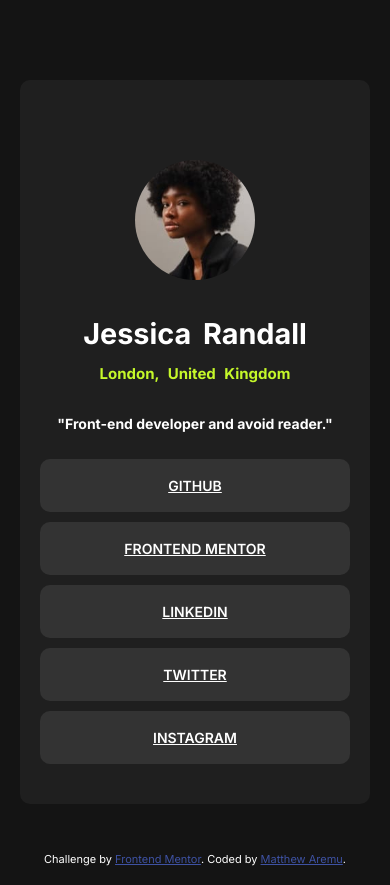
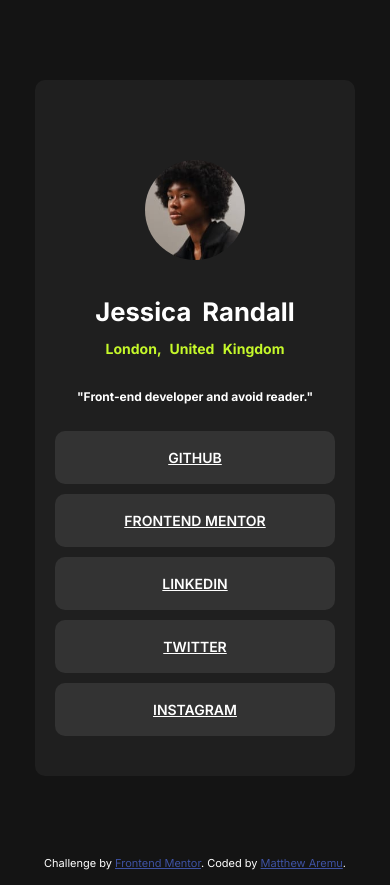
Before and after one commit to aremumatthew/social-profile, a plain HTML site: page index.html in a window 390 px wide. Drawn offline with Linux system fonts and the light colour scheme.

Commit message:
editing mobile design

```diff
--- a/styles.css
+++ b/styles.css
@@ -74,9 +74,59 @@ main{
   display: flex;
   flex-direction: column;
   align-items: center;
-  width: 350px;
   border-radius: 10px;
-  margin: 5rem 2rem 3rem 2rem;
+  width :350px;
+  margin: 5rem 2rem;
   background-color:  hsl(0, 0%, 12%);
 }
 }
+@media(max-width:400px){
+
+main{
+  display: flex;
+  flex-direction: column;
+  align-items: center;
+  border-radius: 10px;
+  width :320px;
+  margin: 5rem 2rem;
+  background-color:  hsl(0, 0%, 12%);
+}
+.links{
+  text-align: center;
+  background-color: hsl(0, 0%, 20%);
+  color: hsl(0, 0%, 100%);
+  margin-bottom: 10px;
+  width: 280px;
+  font-size: 14px;
+  font-weight: 600;
+  text-transform: uppercase;
+  padding-block: 18px;
+  border-radius: 10px;
+  cursor:pointer;
+}
+h1{
+  color: hsl(0, 0%, 100%);
+  word-spacing: 5px;
+  font-size: 1.6rem;
+  margin-bottom: .8rem;
+}
+h2{
+  color: hsl(75, 94%, 57%);
+  font-size: 14px;
+  word-spacing: 5px;
+  margin-bottom: 2rem;
+}
+h3{
+  color:hsl(0, 0%, 100%);
+  font-family: 400;
+  font-size: 12px;
+  text-wrap: nowrap;
+  margin-bottom: 1.7rem;
+}
+img{
+  width: 100px;
+  margin-top: 5rem;
+  margin-bottom: 2rem;
+  border-radius: 50%;
+}
+}
```
